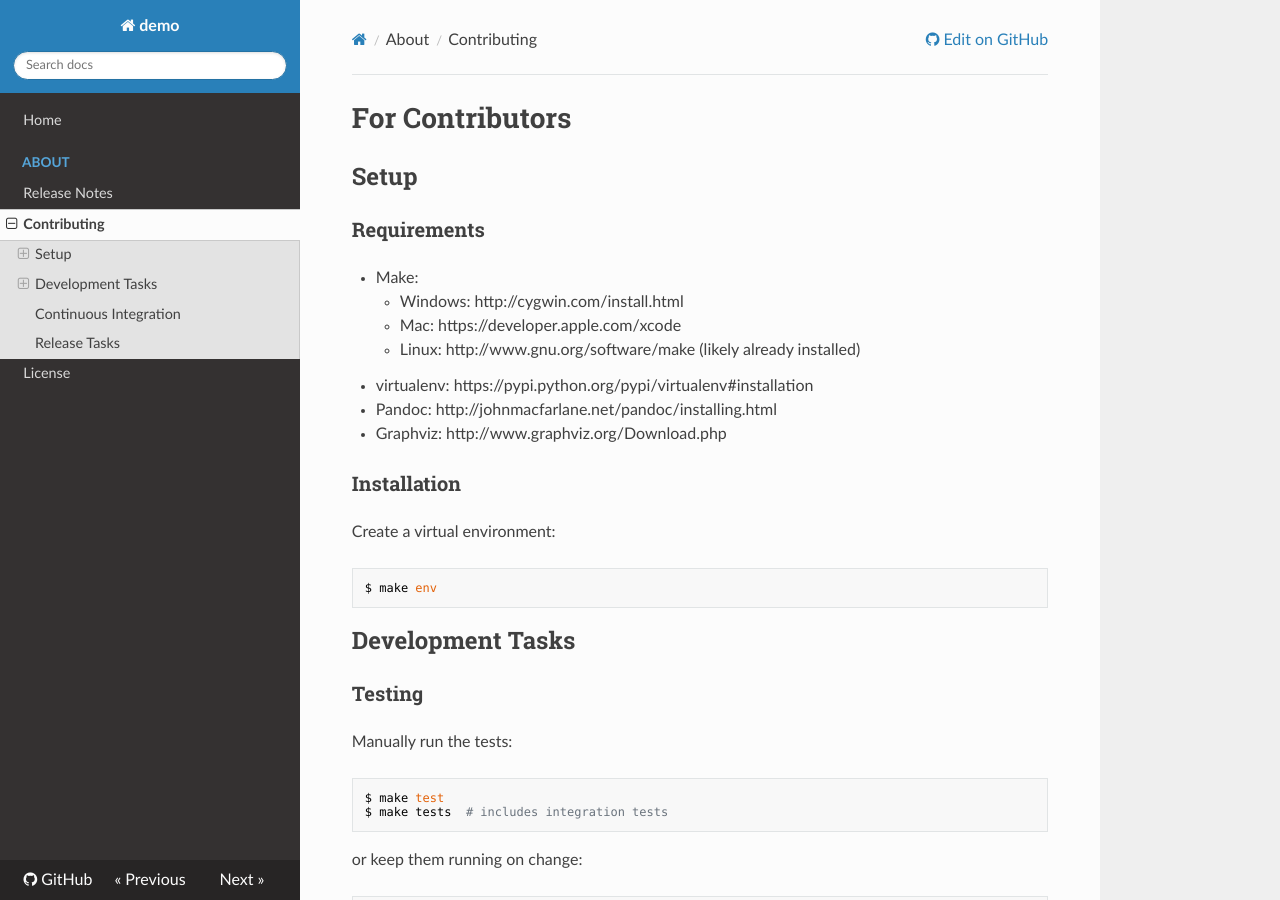
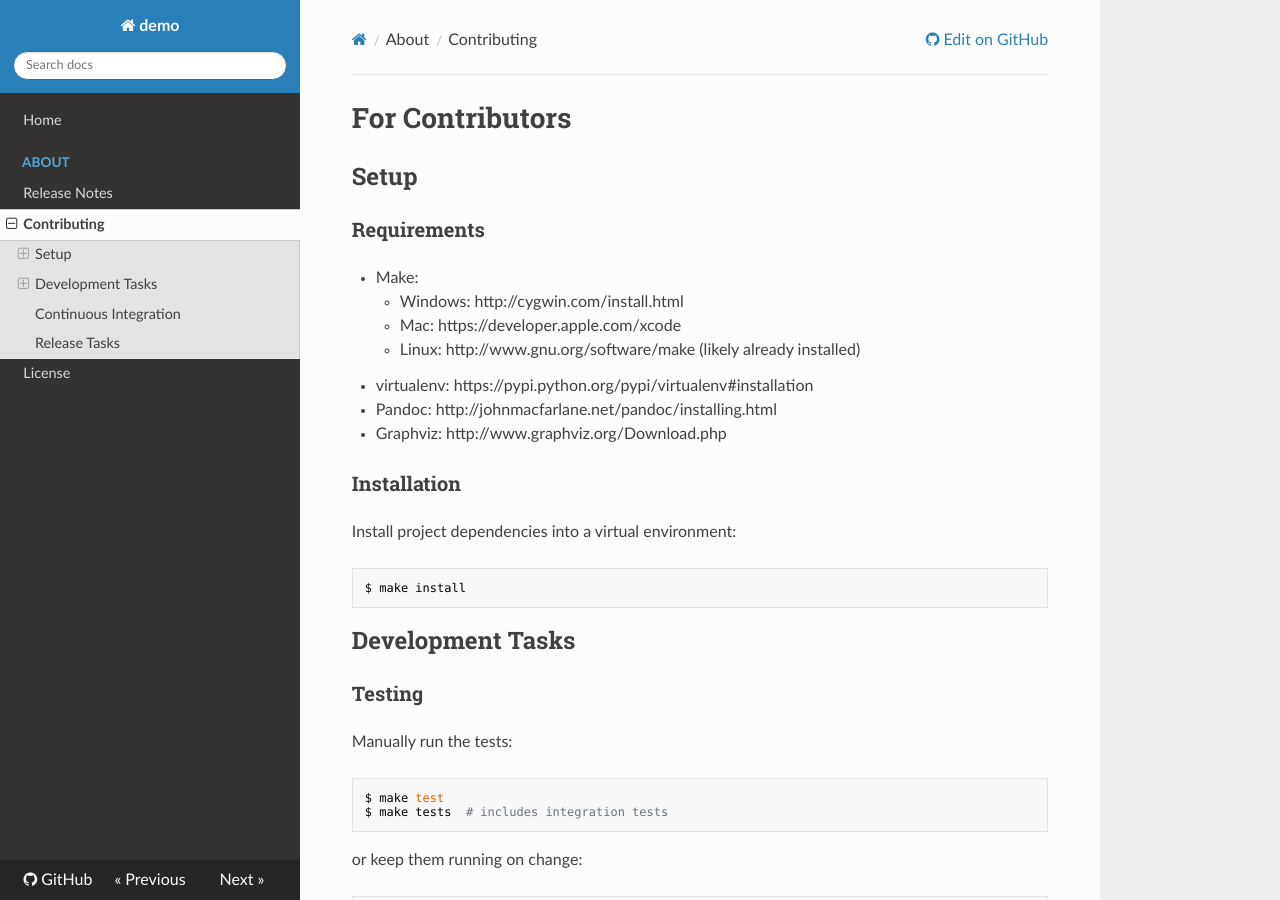
Before and after one commit to jacebrowning/template-python-demo, an MkDocs documentation site: the page built from docs/about/contributing.md, in a window 1280 px wide and 900 px high. Built offline with MkDocs 1.6.1, drawn with Linux system fonts in a browser that asks for light colours; nearby versions of some CDN libraries; old or Windows-style settings are respelled for this version of MkDocs.

Commit message:
Deploy Travis CI build 802 to GitHub

````diff
--- a/.appveyor.yml
+++ b/.appveyor.yml
@@ -20,8 +20,7 @@ install:
   - set PATH=%PATH%;C:\MinGW\bin
   - make --version
   # Install project dependencies
-  - make env
-  - make depends
+  - make install
 
 build: off
 
--- a/.travis.yml
+++ b/.travis.yml
@@ -18,8 +18,7 @@ install:
 - pip install coveralls scrutinizer-ocular
 
 before_script:
-- make env
-- make depends
+- make install
 
 script:
 - make check
--- a/docs/about/contributing.md
+++ b/docs/about/contributing.md
@@ -14,10 +14,10 @@
 
 ### Installation
 
-Create a virtual environment:
+Install project dependencies into a virtual environment:
 
 ```sh
-$ make env
+$ make install
 ```
 
 ## Development Tasks
````
Also changed, not shown: CONTRIBUTING.md (+2 -2 lines), 1 other file.
